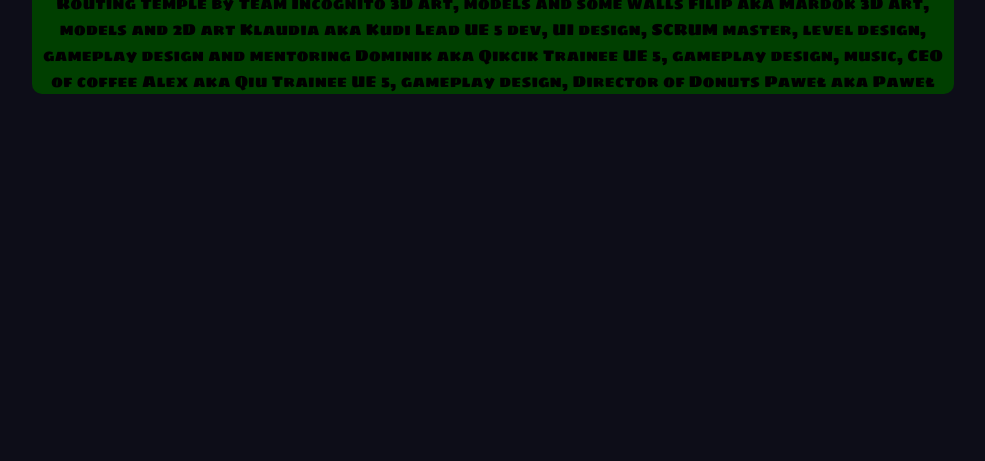
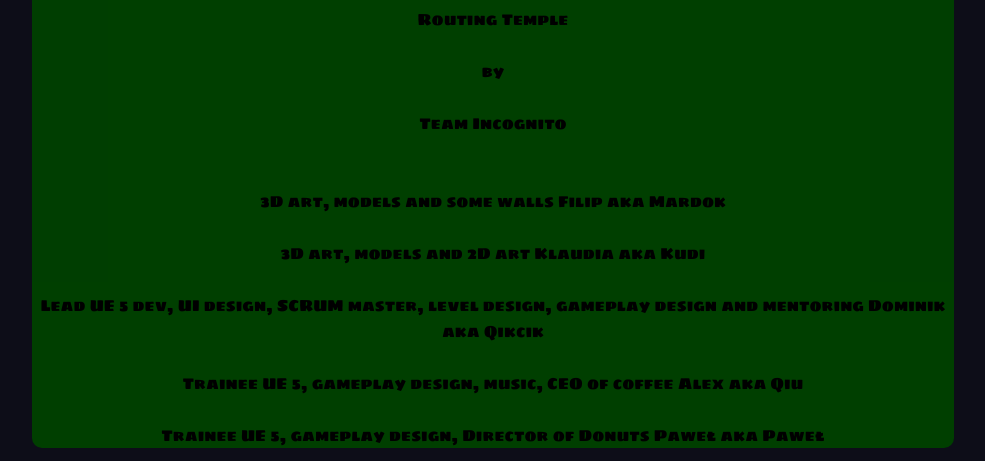
Before and after one commit to RoutingTemple/routingtemple.github.io, a plain HTML site: page index.html in a window 1280 px wide. Shown: the part 2513-2974 px from the top of the page, without its empty margins (147-1132 px from the left). Before the commit the page ends 2607 px from the top, so only its background shows below. Drawn offline with Linux system fonts and the light colour scheme.

Commit message:
Update index.html

```diff
--- a/index.html
+++ b/index.html
@@ -39,47 +39,48 @@
     <a href="RT4.png"> <img src="RT4.png" alt="im7"></a><br/>
     <a href="RT5.png"> <img src="RT5.png" alt="im8"></a><br/>
 
-
+    <p align="center">
                                                                                              Routing
                                                                                              Temple
+        <br/><br/>
 
 
                                                                                                    by
-
+ <br/><br/>
                                                                                       Team Incognito
 
 
-
+ <br/><br/><br/>
 
 
 
                                                                          3D art, models and some walls
                                                                                       Filip aka Mardok
 
-
+<br/><br/>
 
 
                                                                            3D art, models and 2D art
                                                                                   Klaudia aka Kudi
 
 
-
+ <br/><br/>
 
                         Lead UE 5 dev, UI design, SCRUM master, level design, gameplay design and mentoring
                                                                                   Dominik aka Qikcik
 
-
+<br/><br/>
 
 
                                                     Trainee UE 5, gameplay design, music, CEO of coffee
                                                                                        Alex aka Qiu
 
-
+<br/><br/>
 
 
                                                        Trainee UE 5, gameplay design, Director of Donuts
                                                                                     Paweł aka Paweł
-
+        </p>
      </div>
     </body>
 
```
